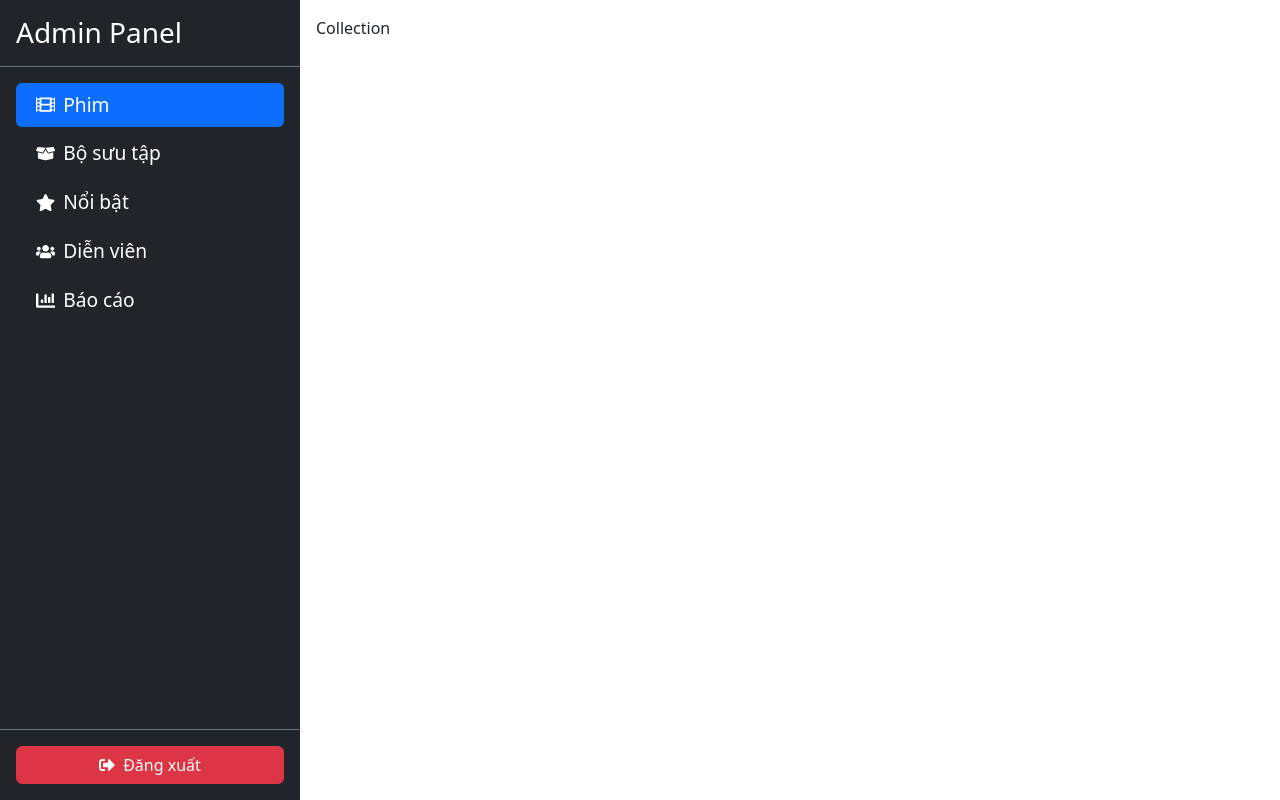
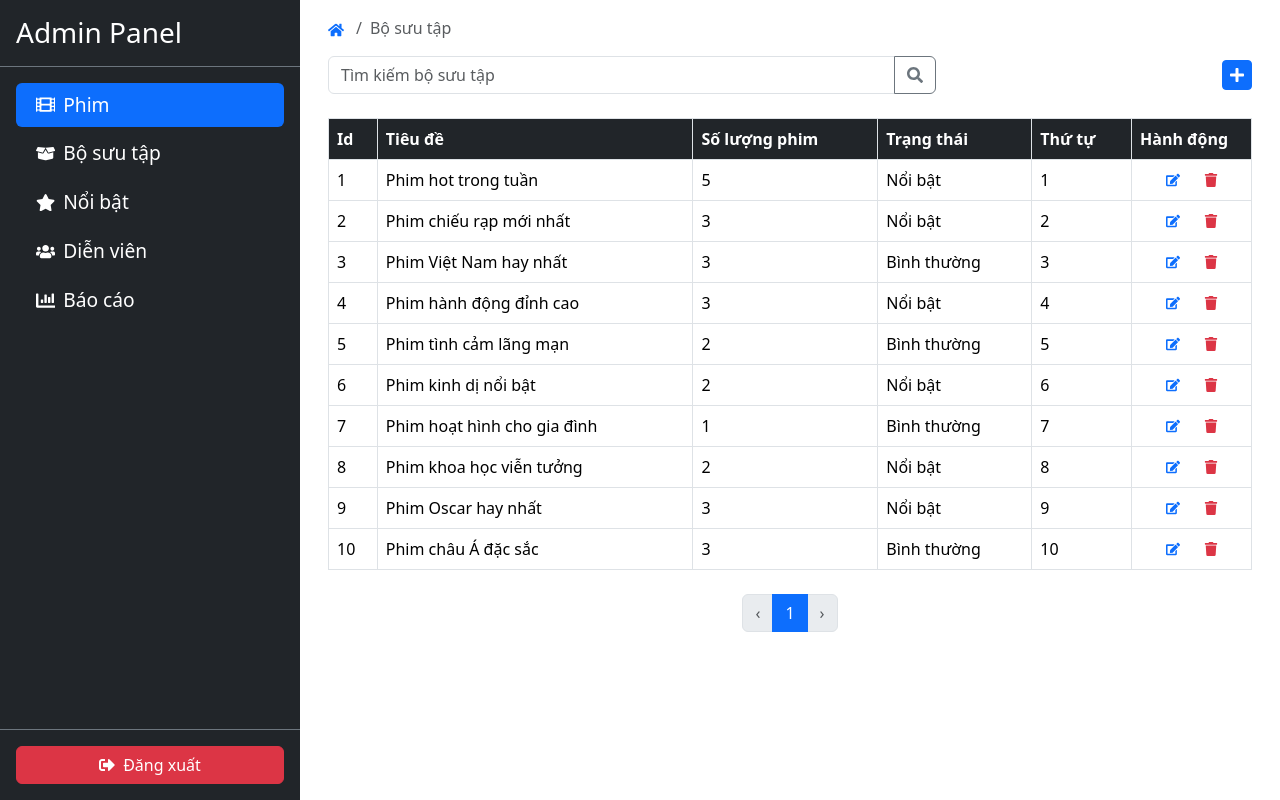
Before and after one commit to hoangminhtuan1399/movie-stream, a React (Vite) app: page /admin/collection in a window 1280 px wide. Built offline with nearby package versions, Linux system fonts and the light colour scheme.

Commit message:
create admin collection table

```diff
--- a/src/pages/admin/CollectionPage/CollectionPage.jsx
+++ b/src/pages/admin/CollectionPage/CollectionPage.jsx
@@ -1,3 +1,102 @@
+import { useState } from 'react'
+import { Breadcrumb, Button, Col, Container, Form, InputGroup, Pagination, Row, Table } from 'react-bootstrap'
+import { FaEdit, FaHome, FaPlus, FaSearch, FaTrash } from 'react-icons/fa'
+import { collections } from './dummyData'
+
 export const CollectionPage = () => {
-  return <>Collection</>
+  const [searchQuery, setSearchQuery] = useState('')
+  const [currentPage, setCurrentPage] = useState(1)
+  const itemsPerPage = 10
+
+  return (
+    <Container fluid className="h-100 d-flex flex-column">
+      {/* Breadcrumbs */}
+      <Breadcrumb>
+        <Breadcrumb.Item href="#">
+          <FaHome className="me-1"/>
+        </Breadcrumb.Item>
+        <Breadcrumb.Item active>Bộ sưu tập</Breadcrumb.Item>
+      </Breadcrumb>
+
+      {/* Action Section */}
+      <Row className="mb-4 align-items-center justify-content-between">
+        <Col xs={6} md={8} className="mb-2 mb-md-0">
+          <InputGroup>
+            <Form.Control
+              placeholder="Tìm kiếm bộ sưu tập"
+              value={searchQuery}
+              onChange={(e) => setSearchQuery(e.target.value)}
+            />
+            <Button variant="outline-secondary" className="d-flex align-items-center">
+              <FaSearch/>
+            </Button>
+          </InputGroup>
+        </Col>
+
+        <Col xs="auto">
+          <Button
+            variant="primary"
+            className="icon-button square-button"
+            aria-label="Thêm bộ sưu tập"
+          >
+            <FaPlus/>
+            <span className="button-tooltip">Thêm mới</span>
+          </Button>
+        </Col>
+      </Row>
+
+      <div className="table-responsive movie-table">
+        <Table bordered hover className="align-middle mb-0 position-relative">
+          <thead className={'sticky-top'}>
+          <tr>
+            <th>Id</th>
+            <th>Tiêu đề</th>
+            <th>Số lượng phim</th>
+            <th>Trạng thái</th>
+            <th>Thứ tự</th>
+            <th style={{width: '120px'}}>Hành động</th>
+          </tr>
+          </thead>
+          <tbody>
+          {collections.map(collection => (
+            <tr key={'collection-' + collection.id}>
+              <td>{collection.id}</td>
+              <td>{collection.title}</td>
+              <td>{collection.movies.length}</td>
+              <td>{collection.featured ? 'Nổi bật' : 'Bình thường'}</td>
+              <td>{collection.index}</td>
+              <td className="text-center p-1">
+                <div className="d-flex justify-content-center gap-2">
+                  <Button variant="outline-primary" size="sm" className="p-1 icon-button border-0">
+                    <FaEdit/>
+                    <span className="button-tooltip">Chỉnh sửa</span>
+                  </Button>
+                  <Button variant="outline-danger" size="sm" className="p-1 icon-button border-0">
+                    <FaTrash/>
+                    <span className="button-tooltip">Xoá</span>
+                  </Button>
+                </div>
+              </td>
+            </tr>
+          ))}
+          </tbody>
+        </Table>
+      </div>
+
+      {/* Pagination */}
+      <div className="d-flex justify-content-center mt-4">
+        <Pagination className="mb-0">
+          <Pagination.Prev
+            disabled={currentPage === 1}
+            onClick={() => setCurrentPage(p => Math.max(1, p - 1))}
+          />
+          <Pagination.Item active>{currentPage}</Pagination.Item>
+          <Pagination.Next
+            disabled={collections.length <= itemsPerPage}
+            onClick={() => setCurrentPage(p => p + 1)}
+          />
+        </Pagination>
+      </div>
+    </Container>
+  )
 }
--- /dev/null
+++ b/src/pages/admin/CollectionPage/dummyData.js
@@ -0,0 +1,73 @@
+
+export const collections = [
+  {
+    id: 1,
+    title: 'Phim hot trong tuần',
+    movies: [1, 2, 3, 4, 5],
+    featured: true,
+    index: 1
+  },
+  {
+    id: 2,
+    title: 'Phim chiếu rạp mới nhất',
+    movies: [6, 7, 8],
+    featured: true,
+    index: 2
+  },
+  {
+    id: 3,
+    title: 'Phim Việt Nam hay nhất',
+    movies: [1, 4, 6],
+    featured: false,
+    index: 3
+  },
+  {
+    id: 4,
+    title: 'Phim hành động đỉnh cao',
+    movies: [2, 5, 7],
+    featured: true,
+    index: 4
+  },
+  {
+    id: 5,
+    title: 'Phim tình cảm lãng mạn',
+    movies: [3, 8],
+    featured: false,
+    index: 5
+  },
+  {
+    id: 6,
+    title: 'Phim kinh dị nổi bật',
+    movies: [9, 10],
+    featured: true,
+    index: 6
+  },
+  {
+    id: 7,
+    title: 'Phim hoạt hình cho gia đình',
+    movies: [7],
+    featured: false,
+    index: 7
+  },
+  {
+    id: 8,
+    title: 'Phim khoa học viễn tưởng',
+    movies: [2, 5],
+    featured: true,
+    index: 8
+  },
+  {
+    id: 9,
+    title: 'Phim Oscar hay nhất',
+    movies: [3, 6, 8],
+    featured: true,
+    index: 9
+  },
+  {
+    id: 10,
+    title: 'Phim châu Á đặc sắc',
+    movies: [1, 4, 7],
+    featured: false,
+    index: 10
+  }
+];
--- a/src/pages/admin/MoviePage/MoviePage.jsx
+++ b/src/pages/admin/MoviePage/MoviePage.jsx
@@ -82,7 +82,7 @@ export const MoviePage = () => {
             <th>Năm phát hành</th>
             <th>Bộ sưu tập</th>
             <th>Lượt xem</th>
-            <th style={{width: '120px'}}>Actions</th>
+            <th style={{width: '120px'}}>Hành động</th>
           </tr>
           </thead>
           <tbody>
```
